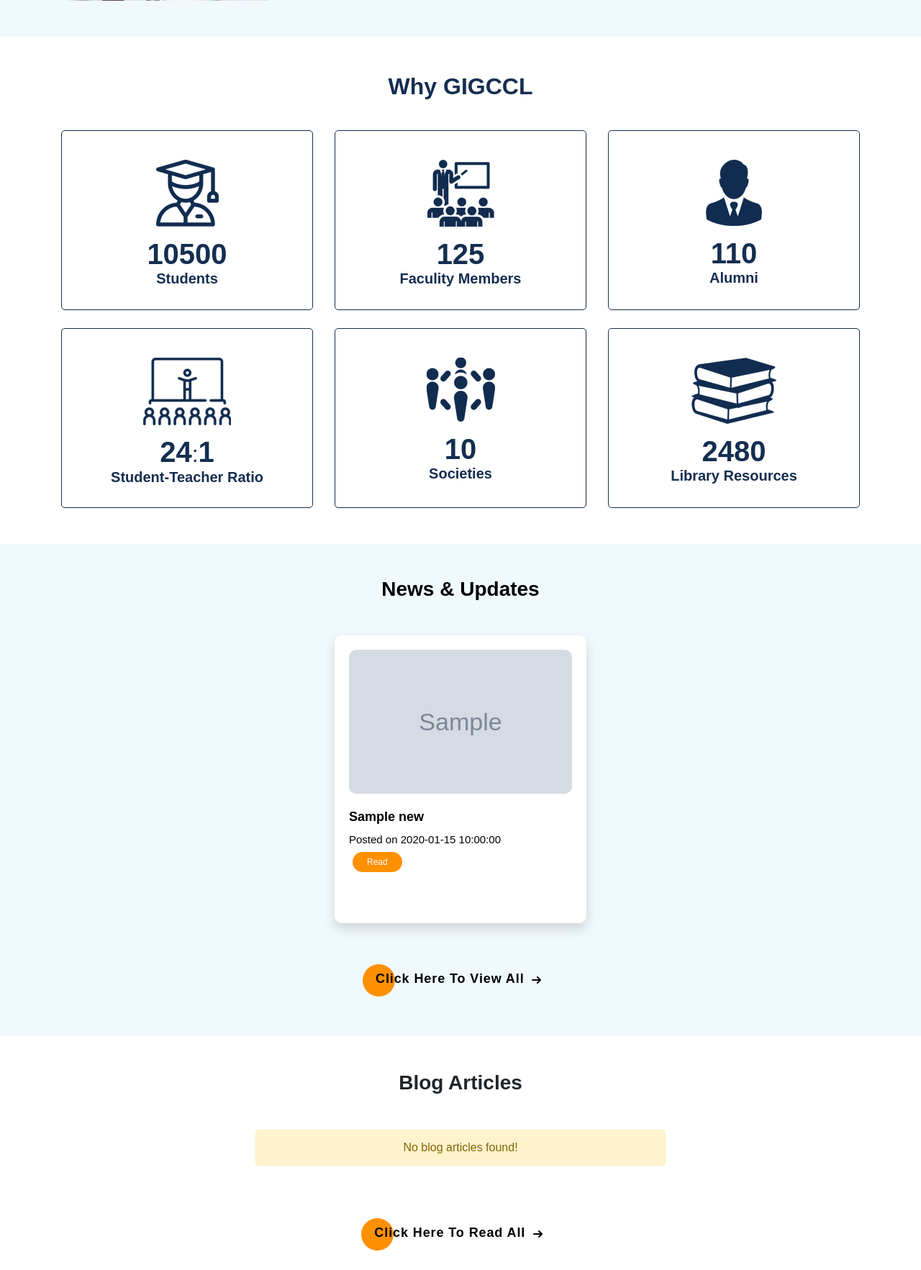
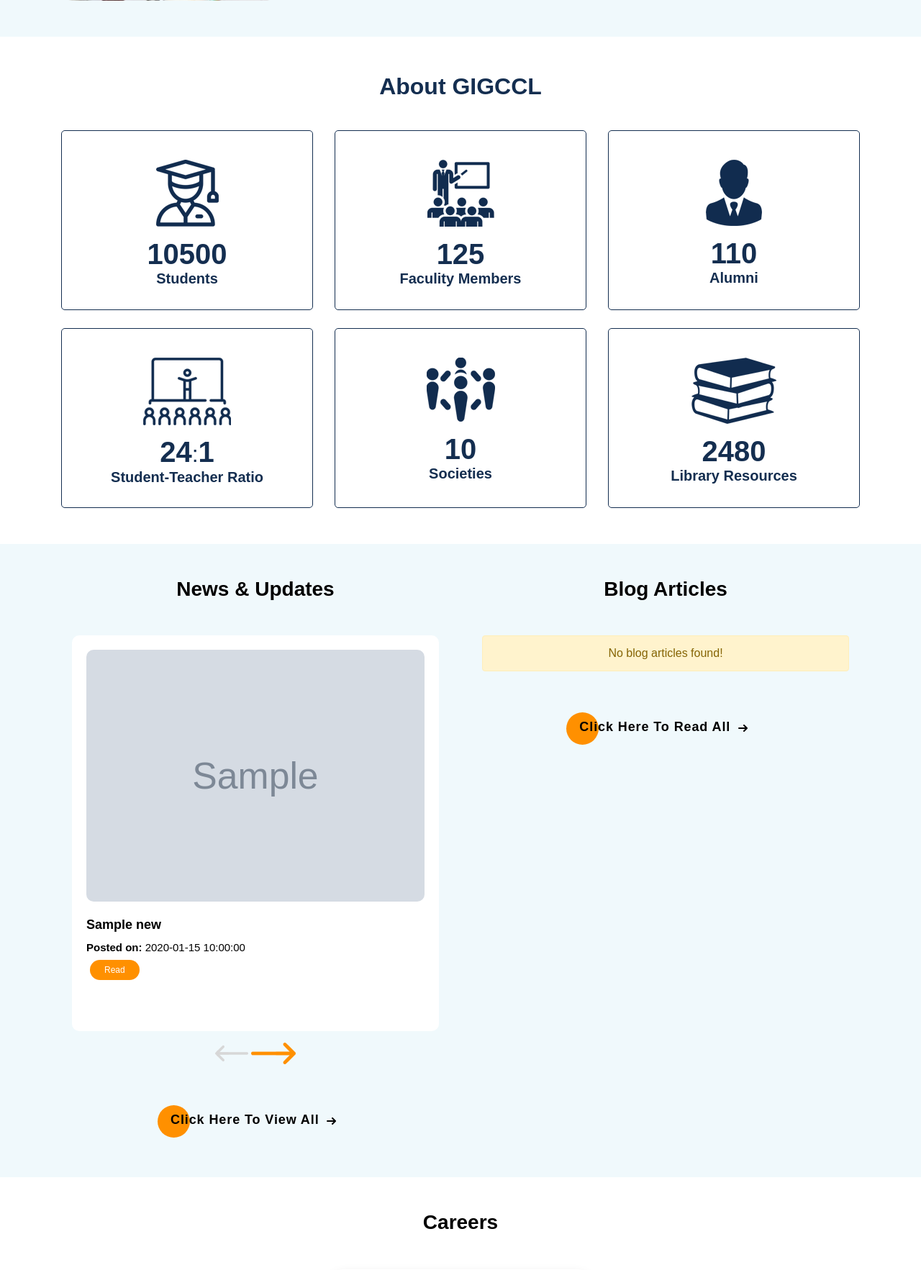
Before and after one commit to ShehrozIrfan/final_cms_fyp, a PHP site: page / in a window 1280 px wide. Shown: the part 1600-3365 px from the top of the page at 72% size. Run offline with PHP 8.4, Linux system fonts and the light colour scheme; tables that the repository leaves empty or names only in its code hold one stand-in row (values such as "Sample post"); grey boxes marked "Sample" are stand-in pictures.

Commit message:
Slider added for news and blog article sections on main page

```diff
--- a/assets/js/counter.js
+++ b/assets/js/counter.js
@@ -15,12 +15,18 @@
 var topCoord = $("#counter-why-giccl").offset().top
 topCoord = Math.floor(topCoord / 2.5);
 var runCount = true;
+
+var topCoordNews = $('#s_news').offset().top
+topCoordNews = Math.floor(topCoordNews / 2)
+
 $(window).scroll(function (event) {
    var scroll = $(window).scrollTop();
-   console.log('scroll: ', scroll)
-   console.log('top: ', topCoord)
    if(scroll >= topCoord && runCount) {
       start_counter_why_giccl();
+   }
+   if(scroll >= topCoordNews) {
+      $('.popup-fixed-notifications').fadeOut(1000);
+      $('.popup-fixed-news').fadeOut(1000);
    }
 });
 
--- a/blog_specific.php
+++ b/blog_specific.php
@@ -29,7 +29,10 @@
 
     <style>
         #show_news {
-            margin-top: 20px;
+            margin-top: 110px;
+        }
+        .pd_top {
+            margin-top: 110px;
         }
         .parent-news {
             border-radius: 10px;
--- a/counter.php
+++ b/counter.php
@@ -75,7 +75,7 @@
    }
 </style>
 <div class="container" id="counter-why-giccl">
-    <h2 class="text-center font-weight-bold mb-3 principal-message-heading why-giccl-heading">Why GIGCCL</h2>
+    <h2 class="text-center font-weight-bold mb-3 principal-message-heading why-giccl-heading">About GIGCCL</h2>
     <div class="row">
         <div class="col-md-4">
             <div class="counter-box colored">
--- a/header.php
+++ b/header.php
@@ -116,6 +116,14 @@
         @media(max-width: 1200px) {
             .nav-link-research {
                 padding-left: 0px!important;
+            }
+        }
+        @media(max-width: 1200px) {
+            .notices {
+                margin-left: 0px;
+            }
+            .fa-caret-down {
+                padding-left: 12px;
             }
         }
         @media (min-width:992px) {
--- a/index.php
+++ b/index.php
@@ -6,11 +6,11 @@
 }
 ?>
 <?php
-    //Getting top 3 news
+    //Getting all news
     $msg = '';
     $msgClass = '';
     $row;
-    $query = "SELECT * FROM news ORDER BY id DESC LIMIT 3";
+    $query = "SELECT * FROM news ORDER BY id DESC";
     $result = mysqli_query($connection, $query);
     //storing news for popup notifications
     $result_popup = mysqli_query($connection, $query);
@@ -19,8 +19,8 @@
     }
 ?>
 <?php
-    //Getting top 3 blog articles
-    $query_blog = "SELECT * FROM blog_articles WHERE status= 'approved' ORDER BY id DESC LIMIT 3";
+    //Getting all blog articles
+    $query_blog = "SELECT * FROM blog_articles WHERE status= 'approved' ORDER BY id DESC";
     $result_blog = mysqli_query($connection, $query_blog);
     $result_blog_popup = mysqli_query($connection, $query_blog);
     if(!$result_blog || !$result_blog_popup) {
@@ -257,7 +257,7 @@
         #s_news {
             padding-top: 30px;
             padding-bottom: 30px;
-            background: #F0F9FC;
+            /* background: #F0F9FC; */
             color: black;
         }
         .dummy {
@@ -287,10 +287,11 @@
             display: block;
         }
         .index-news-inner {
-            box-shadow: 0 .5rem 1rem rgba(0,0,0,.15);
+            /* box-shadow: 0 .5rem 1rem rgba(0,0,0,.15); */
             background: white;
             color: black;
-            min-height: 400px;
+            /* min-height: 400px; */
+            height: 550px;
             padding: 20px;
             border-radius: 10px;
         }
@@ -301,7 +302,7 @@
         }
         .img-index-news {
             width: 100%;
-            height: 200px;
+            height: 350px;
             display: block;
             margin-left: auto;
             margin-right: auto;
@@ -392,6 +393,11 @@
         }
         .index-news-inner-career {
             min-height: 200px;
+            box-shadow: 0 .5rem 1rem rgba(0,0,0,.15);
+            background: white;
+            color: black;
+            padding: 20px;
+            border-radius: 10px;
         }
         .popup-fixed-notifications {
             position: fixed;
@@ -404,7 +410,9 @@
             z-index: 1;
             right: 0px;
         }
-
+        #news-and-blogs {
+            background: #F0F9FC;
+        }
         /* Media Queries - for mobile responsive */
         @media(max-width: 1200px) {
             .navbar-toggler {
@@ -443,6 +451,10 @@
             }
             .popup-fixed-news {
                 display: none;
+            }
+            .index-news-inner {
+                min-height: 400px;
+                height: auto;
             }
         }
         @media(max-width: 600px) {
@@ -534,7 +546,9 @@
         <div class="row">
             <div class="col-md-4 col-sm-12 col-xs-12 popup-fixed-news">
                 <?php if(mysqli_num_rows($result_popup) != 0){ ?>
+                    <?php $popupNewsCount = 0; ?>
                     <?php while($row = mysqli_fetch_array($result_popup)) { ?>
+                        <?php if($popupNewsCount == 3) { break; } ?>
                         <div class="alert alert-warning alert-dismissible">
                             <a href="news.php?id=<?php echo $row['id'] ?>" style="text-decoration: none; color: black; font-size: 14px; padding-left: 30px;" class="small" target="_blank">
                                 <?php echo $row['title'] ?><span class="pl-2" style="color: black; font-weight: bold;">(News)</span>
@@ -543,6 +557,7 @@
                                     ×
                             </button>
                         </div>
+                        <?php $popupNewsCount = $popupNewsCount + 1; ?>
                     <?php } ?>
                 <?php } ?>
             </div>
@@ -582,7 +597,7 @@
     </section><!-- slider-section ends -->
 
     <!-- section parallax -->
-    <section>
+    <section id="section-welcome-to-giccl">
         <div class="header_parallax parallax">
         <div class="container">
                 <div class="row header_parallax_text">
@@ -636,32 +651,53 @@
     <!-- section why giccl -->
     <?php include 'counter.php'; ?><!-- section why giccl ends -->
 
+    <!-- section news and blogs -->
+    <section id="news-and-blogs">
+        <div class="container">
+            <div class="row">
+                <div class="col-md-6">
                     <!-- section news-->
                     <section id="s_news">
                         <h3 class="text-center font-weight-bold mt-3 mb-5 heading-news-and-updates">News &amp; Updates</h3>
                         <div class="container">
-          <div class="row justify-content-center">
                             <?php if(mysqli_num_rows($result)== 0){ ?>
-                <div class="col-md-6 text-center alert alert-warning">No news found!</div>
+                                <div class="col-md-12 text-center alert alert-warning">No news found!</div>
                             <?php } else { ?>
+                            <div id="newsSlider" class="carousel slide mt-4 mb-2" data-ride="carousel">
+                                <?php $countNews = 0; ?>
+                                <div class="carousel-inner">
                                     <?php while($row = mysqli_fetch_array($result)) { ?>
-              <div class="col-md-4 col-sm-12 col-xs-12 index-news" >
+                                            <?php $countNews = $countNews + 1 ?>
+                                            <div class="carousel-item<?php if($countNews == 1){ ?> active <?php } ?>">
+                                                <div class="row d-flex justify-content-center">
+                                                    <div class="col-md-12 col-sm-12 col-xs-12">
                                                     <div class="index-news-inner">
                                                         <div>
                                                             <div><img  src="images/news-images/<?php echo $row['filename']; ?>" class="img-index-news"></div>
                                                             <h3 class="title-index-news"><?php echo $row['title']; ?></h3>
-                    <span class="date-index-news">Posted on <?php echo $row['date']; ?></span>
+                                                            <span class="date-index-news"><strong>Posted on:</strong> <?php echo $row['date']; ?></span>
                                                         </div>
                                                             <a href="news.php?id=<?php echo $row['id'] ?>" class="btn-login" style="text-decoration: none;">
                                                             <span>Read</span>
                                                             </a>
                                                         </div>
                                                     </div>
-            <?php } ?>
+                                                </div>
+                                            </div>
                                     <?php } ?>
                                 </div>
+                            </div>
+                            <div class="text-center mt-3 mb-3">
+                                <a class="" href="#newsSlider" role="button" data-slide="prev">
+                                    <img src='assets/images/slider-prev-icon.png' >
+                                </a>
+                                <a class="" href="#newsSlider" role="button" data-slide="next">
+                                    <img src='assets/images/slider-next-icon.png' >
+                                </a>
+                            </div>
+                            <?php } ?>
                             <div class="row justify-content-center mt-5">
-          <div class="col-md-6">
+                            <div class="col-md-12">
                                 <div class="text-center mt-3 mb-3">
                                     <a href="show_all_news.php" class="cta" style="text-decoration: none;">
                                         <span>Click Here To View All</span>
@@ -675,35 +711,52 @@
                             </div>
                         </div>
                     </section><!-- section news ends -->
-
-    <!-- section blog articles -->
-    <section class="mt-5 mb-5">
+                </div>
+                <div class="col-md-6">
+                    <!-- section news-->
+                    <section id="s_news">
                         <h3 class="text-center font-weight-bold mt-3 mb-5 heading-news-and-updates">Blog Articles</h3>
                         <div class="container">
-          <div class="row justify-content-center">
                             <?php if(mysqli_num_rows($result_blog)== 0){ ?>
-                <div class="col-md-6 text-center alert alert-warning">No blog articles found!</div>
+                                <div class="col-md-12 text-center alert alert-warning">No blog articles found!</div>
                             <?php } else { ?>
+                            <div id="blogSlider" class="carousel slide mt-4 mb-2" data-ride="carousel">
+                                <?php $countBlog = 0; ?>
+                                <div class="carousel-inner">
                                     <?php while($row = mysqli_fetch_array($result_blog)) { ?>
-              <div class="col-md-4 col-sm-12 col-xs-12 index-news" >
+                                            <?php $countBlog = $countBlog + 1 ?>
+                                            <div class="carousel-item<?php if($countBlog == 1){ ?> active <?php } ?>">
+                                                <div class="row d-flex justify-content-center">
+                                                    <div class="col-md-12 col-sm-12 col-xs-12">
                                                     <div class="index-news-inner">
                                                         <div>
                                                             <div><img  src="images/article-images/<?php echo $row['filename']; ?>" class="img-index-news"></div>
                                                             <h3 class="title-index-news"><?php echo $row['title']; ?></h3>
-                    <span class="date-index-news">Posted on <?php echo $row['date']; ?></span>
+                                                            <span class="date-index-news"><strong>Posted on:</strong> <?php echo $row['date']; ?></span>
                                                         </div>
                                                             <a href="blog_specific.php?id=<?php echo $row['id'] ?>" class="btn-login" style="text-decoration: none;">
                                                                 <span>Read</span>
                                                             </a>
                                                         </div>
                                                     </div>
-            <?php } ?>
+                                                </div>
+                                            </div>
                                     <?php } ?>
                                 </div>
+                            </div>
+                            <div class="text-center mt-3 mb-3">
+                                <a class="" href="#blogSlider" role="button" data-slide="prev">
+                                    <img src='assets/images/slider-prev-icon.png' >
+                                </a>
+                                <a class="" href="#blogSlider" role="button" data-slide="next">
+                                    <img src='assets/images/slider-next-icon.png' >
+                                </a>
+                            </div>
+                            <?php } ?>
                             <div class="row justify-content-center mt-5">
-          <div class="col-md-6">
+                            <div class="col-md-12">
                                 <div class="text-center mt-3 mb-3">
-                <a href="blog.php" class="cta" style="text-decoration: none;">
+                                    <a href="show_all_news.php" class="cta" style="text-decoration: none;">
                                         <span>Click Here To Read All</span>
                                         <svg width="15px" height="10px" viewBox="0 0 13 10">
                                         <path d="M1,5 L11,5"></path>
@@ -714,7 +767,11 @@
                             </div>
                             </div>
                         </div>
-    </section><!-- section blog articles ends -->
+                    </section><!-- section news ends -->
+                </div>
+            </div>
+        </div>
+    </section><!-- section news and blogs ends -->
 
     <!-- section careers-->
     <section id="s_news">
@@ -726,7 +783,7 @@
             <?php } else { ?>
             <?php while($row = mysqli_fetch_array($result_careers)) { ?>
               <div class="col-md-4 col-sm-12 col-xs-12 index-news" >
-                <div class="index-news-inner index-news-inner-career">
+                <div class="index-news-inner-career">
                   <div>
                     <h3 class="title-index-news"><?php echo $row['title']; ?></h3>
                     <span class="date-index-news d-block"><strong>Posted on:</strong> <?php echo $row['date']; ?></span>
```
Also changed, not shown: assets/images/slider-next-icon.png (added), assets/images/slider-prev-icon.png (added). Lines whose indentation alone changed are shown as unchanged.
